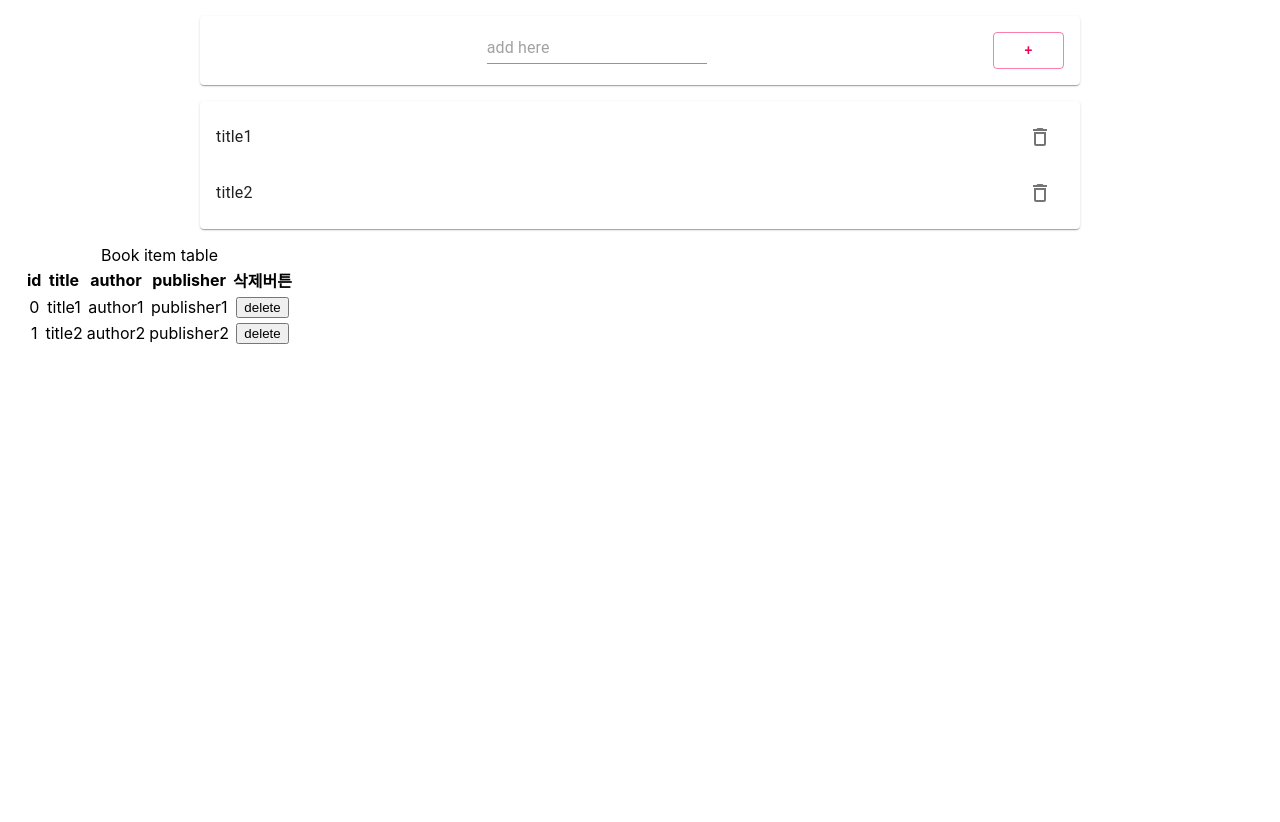
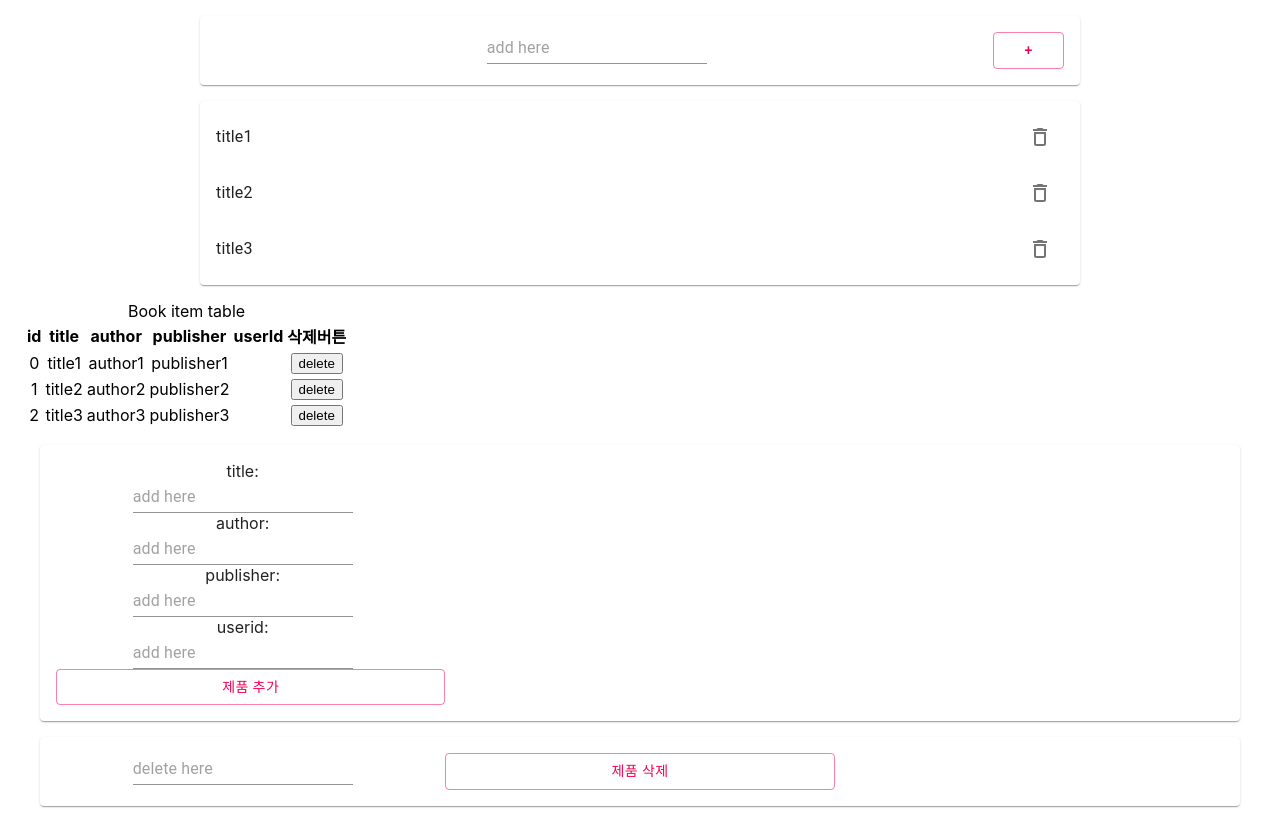
Before and after one commit to kcw9609/spring_react_study, a React (Create React App) app: page / in a window 1280 px wide. Before the commit the page ends 800 px from the top, so only its background shows below. Built offline with nearby package versions, Linux system fonts and the light colour scheme.

Commit message:
5/11 create기능 구현, delete UI완성, 삭제기능 미완성

```diff
--- a/src/App.js
+++ b/src/App.js
@@ -2,18 +2,29 @@ import React from 'react';
 import Book from './Book';
 import AddBook from './AddBook';
 import BookRows from './BookRows';
+import BookAdd from './BookAdd';
 import { Paper, List, Container } from "@material-ui/core";
 import './App.css';
+import BookDelete from './BookDelete';
 
 class App extends React.Component {
   constructor(props) {
     super(props);
     this.state = {
       items: [
-        { id: "0", title: "title1", author: "author1", publisher: "publisher1"},
-        { id: "1", title: "title2", author: "author2", publisher: "publisher2"}
+        { id: "0", title: "title1", author: "author1", publisher: "publisher1", userId: "user1"},
+        { id: "1", title: "title2", author: "author2", publisher: "publisher2", userId: "user1"},
+        { id: "2", title: "title3", author: "author3", publisher: "publisher3", userId: "user1"},
+
       ],
     };
+  }
+  add = (item) => {
+    const thisItems = this.state.items;
+    item.id = "ID-" + thisItems.length; // key를 위한 id 추가
+    thisItems.push(item); // 리스트에 아이템 추가
+    this.setState({ items: thisItems }); // 업데이트
+    console.log("add after items : ", this.state.items);
   }
 
   delete = (item) => {
@@ -64,6 +75,7 @@ class App extends React.Component {
                   <th>title</th>
                   <th>author</th>
                   <th>publisher</th>
+                  <th>userId</th>
                   <th>삭제버튼</th>
                 </tr>
               </thead>
@@ -74,6 +86,12 @@ class App extends React.Component {
 
           </div>
         </Container>
+        <Container> {/* 제품 정보 추가 UI 구현 */}
+          <BookAdd add={this.add} />
+        </Container>
+        <Container>
+          <BookDelete />
+        </Container>
       </div>
     );
   }
--- a/src/Book.js
+++ b/src/Book.js
@@ -18,8 +18,8 @@ class Book extends React.Component {
           <InputBase
             inputProps={{"aria-label": "naked"}}
             type="text"
-            id={item.id}
-            name={item.id}
+            id={item.id} // 각 리스트를 구분하려고 id를 연결(나중에 백엔드에서 대체)
+            name={item.id} // 각 리스트를 구분하려고 id를 연결
             value={item.title}
 
             multiline={true}
--- /dev/null
+++ b/src/BookAdd.js
@@ -0,0 +1,74 @@
+import React from "react";
+import { TextField, Paper, Button, Grid } from "@material-ui/core";
+
+class BookAdd extends React.Component {
+    constructor(props) {
+     super(props);
+     this.state = { item: { title: "", author: "", publisher: "", userId: "" }}; //사용자의 입력을 저장할 오브젝트
+     this.add = props.add;
+  }
+  onButtonClick = () => {
+    this.add(this.state.item);
+    this.setState({ item: { title: "", author: "", publisher: "", userId: "" } }); // 추가 후 state객체 초기화
+  }
+  // 함수 작성
+  onInputChange = (e) => {
+    const thisItem = this.state.item;
+    const changedTextFieldId = e.target.id; // 변한 텍스트 필드의 아이디
+    // title, author, publisher, userId중 변한 부분이 어디인지 if문으로 작성
+    if(changedTextFieldId === "title"){
+      thisItem.title = e.target.value;
+    }
+    if(changedTextFieldId === "author"){
+      thisItem.author = e.target.value;
+    }
+    if(changedTextFieldId === "publisher"){
+      thisItem.publisher = e.target.value;
+    }
+    if(changedTextFieldId === "userId"){
+      thisItem.userId = e.target.value;
+    }
+    // thisItem.title = e.target.value;
+    this.setState({ item: thisItem }); // 사용자가 key입력할 때마다 state객체 설정
+    console.log(thisItem);
+  }
+
+  render() {
+    const addtable =
+    <Paper style={{ margin: 16, padding: 16 }}>
+        <Grid>
+          <Grid xs={4} md={4} item style={{paddingRight: 16}}> <label>title: </label> </Grid>
+          <Grid xs={4} md={4} item style={{paddingRight: 16}}>
+             <TextField id="title" placeholder="add here" onChange={this.onInputChange} value={this.state.item.title} />
+          </Grid>
+        </Grid>
+        <Grid>
+          <Grid xs={4} md={4} item style={{paddingRight: 16}}> <label>author: </label> </Grid>
+          <Grid xs={4} md={4} item style={{paddingRight: 16}}>
+            <TextField id="author" placeholder="add here" onChange={this.onInputChange} value={this.state.item.author} />
+          </Grid>
+        </Grid>
+        <Grid>
+          <Grid xs={4} md={4} item style={{paddingRight: 16}}> <label>publisher: </label> </Grid>
+          <Grid xs={4} md={4} item style={{paddingRight: 16}}>
+            <TextField id="publisher" placeholder="add here" onChange={this.onInputChange} value={this.state.item.publisher} />
+          </Grid>
+        </Grid>
+        <Grid>
+          <Grid xs={4} md={4} item style={{paddingRight: 16}}> <label>userid: </label> </Grid>
+          <Grid xs={4} md={4} item style={{paddingRight: 16}}>
+             <TextField id="userId" placeholder="add here" onChange={this.onInputChange} value={this.state.item.userId} />
+          </Grid>
+          <Grid xs={4} md={4} item>
+            <Button fullWidth color ="secondary" variant="outlined" onClick={this.onButtonClick}>제품 추가</Button>
+          </Grid>
+        </Grid>
+      </Paper>
+    return (
+      addtable
+
+
+    );
+  }
+}
+export default BookAdd;
--- /dev/null
+++ b/src/BookDelete.js
@@ -0,0 +1,37 @@
+import React from "react";
+import { TextField, Paper, Button, Grid } from "@material-ui/core";
+
+class BookDelete extends React.Component { //1. title 입력받고 2. 검색요청 3. 삭제 요청
+  constructor(props) {
+    super(props)
+     this.state = { item: { title: "" }}; //사용자의 입력을 저장할 오브젝트
+  }
+  onButtonClick = () => {
+    // 검색
+    // 삭제
+    this.setState({ item: { title: "" } }); // 추가 후 state객체 초기화
+  }
+
+  onInputChange = (e) => {
+    const thisItem = this.state.item;
+    thisItem.title = e.target.value
+    this.setState({ item: thisItem }); // 사용자가 key입력할 때마다 state객체 설정
+    console.log(thisItem);
+  }
+
+  render() {
+    return (
+      <Paper style={{ margin: 16, padding: 16 }}>
+        <Grid container>
+          <Grid xs={4} md={4} item style={{paddingRight: 16}}>
+            <TextField placeholder="delete here" value={this.state.item.title} onChange={this.onInputChange} />
+          </Grid>
+          <Grid xs={4} md={4} item>
+            <Button fullWidth color ="secondary" variant="outlined" onClick={this.onInputChange}>제품 삭제</Button>
+          </Grid>
+        </Grid>
+      </Paper>
+    )
+  }
+}
+export default BookDelete;
--- a/src/BookRows.js
+++ b/src/BookRows.js
@@ -25,6 +25,7 @@ class BookRows extends React.Component {
           <td>{item.title}</td>
           <td>{item.author}</td>
           <td>{item.publisher}</td>
+          <td>{item.userid}</td>
           <td><button onClick={this.deleteEventHandler}>delete</button></td>
       </tr>
     )
```
